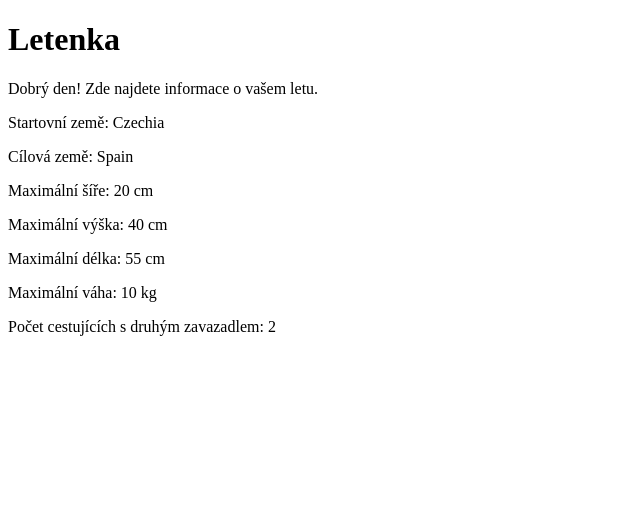
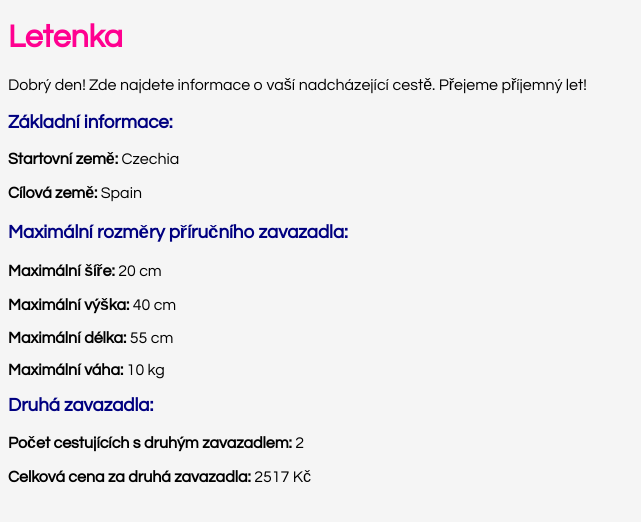
Before and after one commit to barboravasickova/letenka, a plain HTML site: page index.html in a window 1280 px wide. Shown: the whole page, without its empty margins (0-641 px from the left). Drawn offline with Linux system fonts and the light colour scheme.

Commit message:
5 - Nastylovani stranky

```diff
--- a/index.html
+++ b/index.html
@@ -5,10 +5,16 @@
     <meta name="viewport" content="width=device-width, initial-scale=1.0">
     <title>Letenka</title>
     <script type="module" src="index.js"></script>
+    <link rel="stylesheet" href="style.css">
 </head>
 <body>
+    <div class="hlavicka">
     <h1>Letenka</h1>
-    <p>Dobrý den! Zde najdete informace o vašem letu.</p>
+    </div>
+
+    <div>
+    <p>Dobrý den! Zde najdete informace o vaší nadcházející cestě. Přejeme příjemný let!</p>
+    </div>
 
 </body>
 </html>
--- a/index.js
+++ b/index.js
@@ -61,18 +61,21 @@ const flight = {
 
 */
 
-document.body.innerHTML += '<p>Startovní země: ' + flight.countryFrom.name + '</p>';
-document.body.innerHTML += '<p>Cílová země: ' + flight.countryTo.name + '</p>';
+document.body.innerHTML += '<h3>Základní informace: </h3>';
+document.body.innerHTML += '<p><b>Startovní země: </b>' + flight.countryFrom.name + '</p>';
+document.body.innerHTML += '<p><b>Cílová země: </b>' + flight.countryTo.name + '</p>';
 
 const newBagLimit = flight.baglimit;
 console.log(newBagLimit);
 
-document.body.innerHTML += '<p>Maximální šíře: ' + newBagLimit.hand_width + ' cm</p>';
-document.body.innerHTML += '<p>Maximální výška: ' + newBagLimit.hand_height + ' cm</p>';
-document.body.innerHTML += '<p>Maximální délka: ' + newBagLimit.hand_length + ' cm</p>';
-document.body.innerHTML += '<p>Maximální váha: ' + newBagLimit.hand_weight + ' kg</p>';
+document.body.innerHTML += '<h3>Maximální rozměry příručního zavazadla: </h3>';
+document.body.innerHTML += '<p><b>Maximální šíře: </b>' + newBagLimit.hand_width + ' cm</p>';
+document.body.innerHTML += '<p><b>Maximální výška: </b>' + newBagLimit.hand_height + ' cm</p>';
+document.body.innerHTML += '<p><b>Maximální délka: </b>' + newBagLimit.hand_length + ' cm</p>';
+document.body.innerHTML += '<p><b>Maximální váha: </b>' + newBagLimit.hand_weight + ' kg</p>';
 
-document.body.innerHTML += '<p>Počet cestujících s druhým zavazadlem: ' + flight.availability.seats + ' </p>';
+document.body.innerHTML += '<h3>Druhá zavazadla: </h3>';
+document.body.innerHTML += '<p><b>Počet cestujících s druhým zavazadlem: </b>' + flight.availability.seats + ' </p>';
 
-let SecondBagPriceInCzk = flight.bags_price[2] * flight.conversion.EUR;
-document.body.innerHTML += '<p>Celková cena za druhá zavazadla: ' + Math.ceil(SecondBagPriceCzk) + ' Kč</p>';
+let SecondBagPriceCzk = flight.bags_price[2] * flight.conversion.EUR;
+document.body.innerHTML += '<p><b>Celková cena za druhá zavazadla: </b>' + Math.ceil(SecondBagPriceCzk) + ' Kč</p>';
--- /dev/null
+++ b/style.css
@@ -0,0 +1,15 @@
+body {
+    background-color: whitesmoke;
+}
+
+body {
+    font-family: "Century Gothic", sans-serif;
+}
+
+.hlavicka {
+    color: rgb(255, 0, 144);
+}
+
+h3 {
+    color: navy;
+}
```
